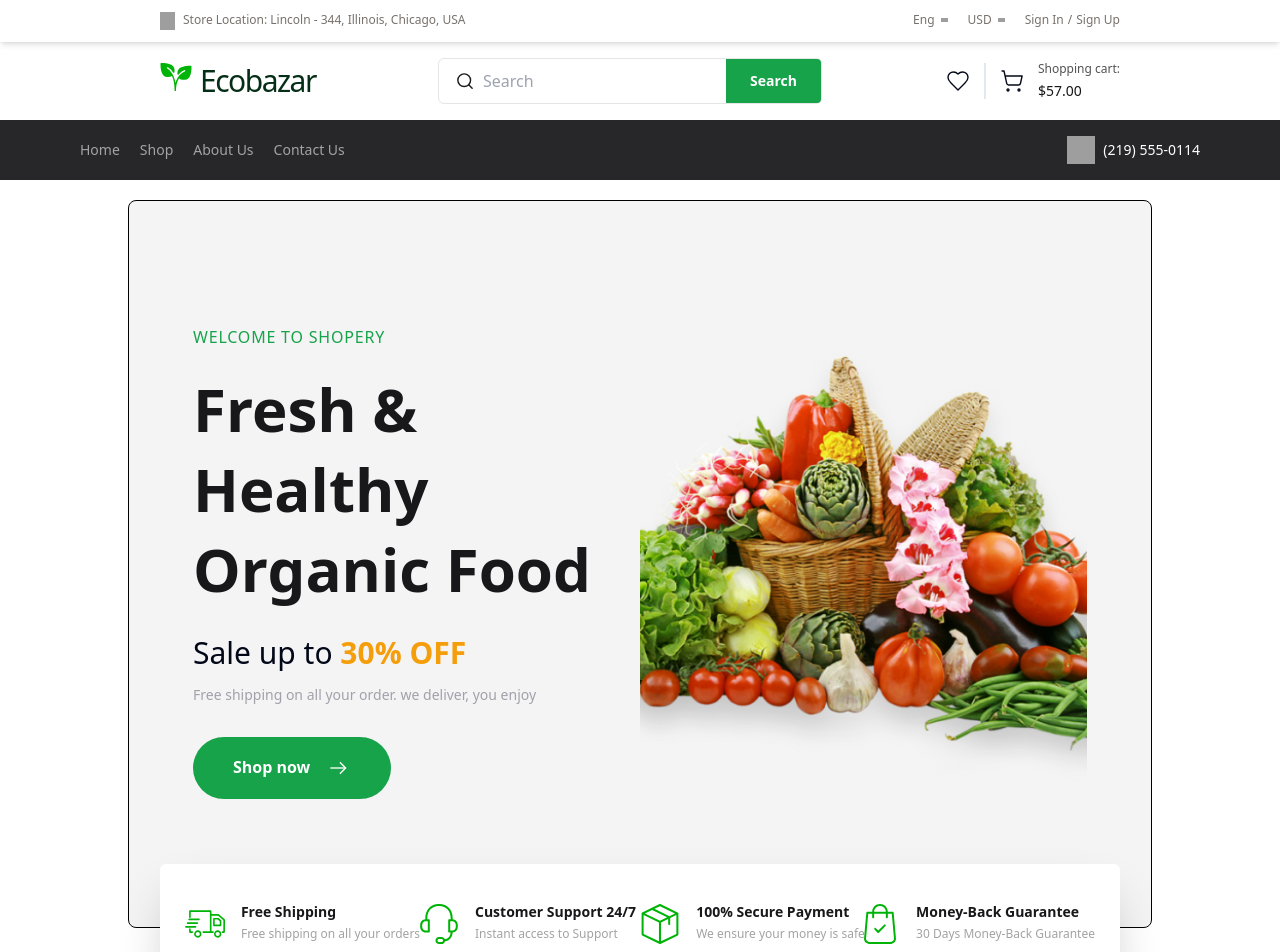
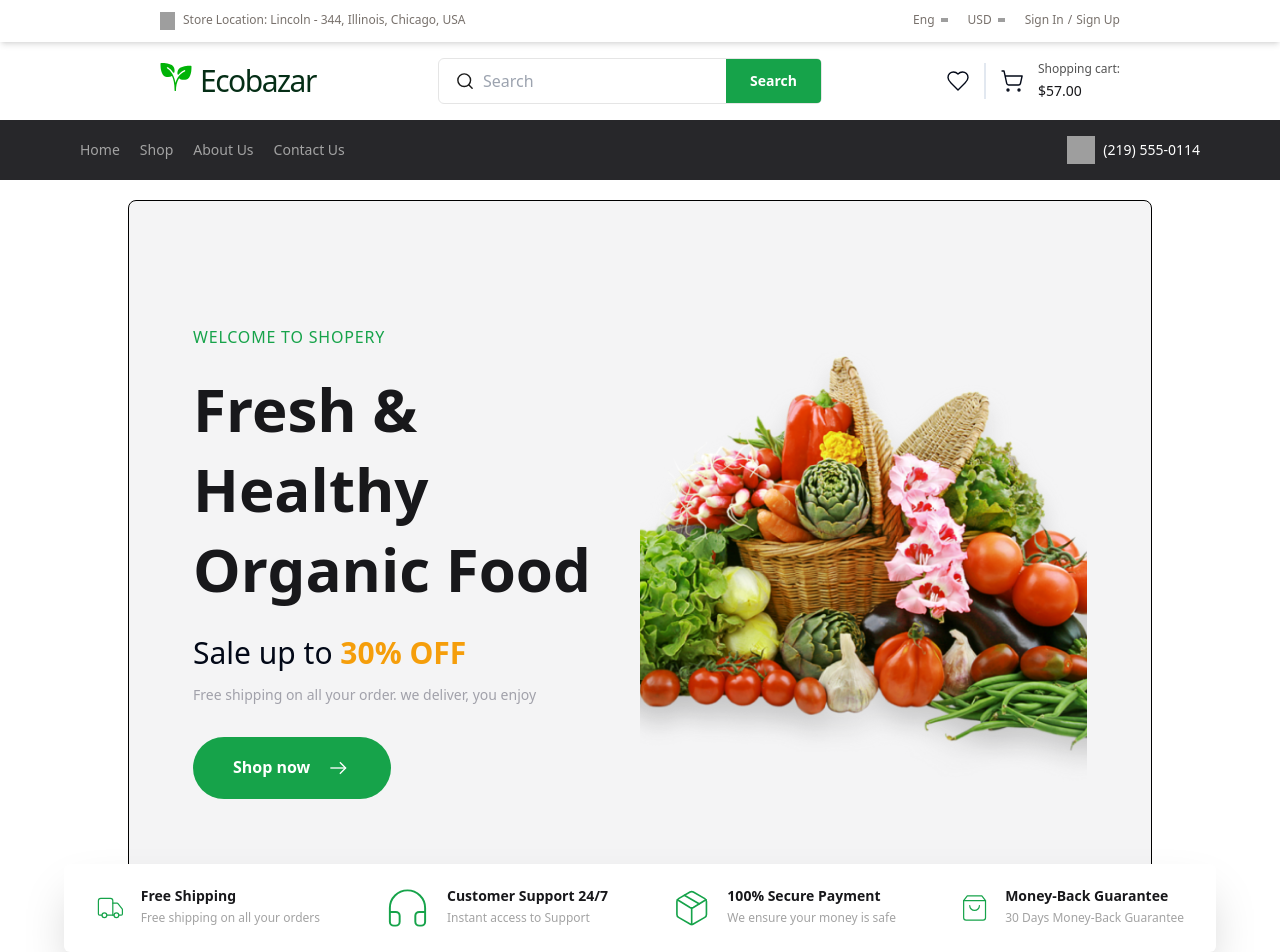
Before and after one commit to akshpnwr/organic-ecom, a React (Vite) app: page / in a window 1280 px wide. Shown: the top 952 px of the page. Built offline with nearby package versions, Linux system fonts and the light colour scheme; grey boxes are pictures that could not be loaded.

Commit message:
updates styles for hero section

```diff
--- a/src/components/hero/feature.tsx
+++ b/src/components/hero/feature.tsx
@@ -1,24 +1,21 @@
 interface FeatureProps {
-  src: string;
+  icon: JSX.Element;
   alt: string;
   title: string;
   description: string;
 }
 
-const Feature: React.FC<FeatureProps> = ({ src, alt, title, description }) => (
-  <div className="flex flex-col w-3/12 max-md:ml-0 max-md:w-full">
+const Feature: React.FC<FeatureProps> = ({ icon, title, description }) => (
+  <div className="flex group px-8 py-5 flex-col w-3/12 max-md:ml-0 max-md:w-full hover:bg-green-600 hover:text-white">
     <div className="flex grow gap-4 justify-center whitespace-nowrap max-md:mt-10">
-      <img
-        loading="lazy"
-        src={src}
-        alt={alt}
-        className="shrink-0 my-auto w-10 aspect-square"
-      />
+      {icon}
       <div className="flex flex-col grow shrink-0 justify-center basis-0 w-fit">
-        <div className="text-sm font-semibold leading-3 text-zinc-900">
+        <div className="text-sm font-semibold  group-hover:text-white leading-3 text-zinc-900">
           {title}
         </div>
-        <div className="mt-2 text-xs text-neutral-400">{description}</div>
+        <div className="mt-2 group-hover:text-white text-xs text-neutral-400">
+          {description}
+        </div>
       </div>
     </div>
   </div>
--- a/src/components/hero/featured-section.tsx
+++ b/src/components/hero/featured-section.tsx
@@ -1,31 +1,48 @@
 import React from "react";
 import Feature from "./feature";
-import deliveryTruck from "../../assets/images/delivery-truck.svg";
-import payment from "../../assets/images/package.svg";
-import headphones from "../../assets/images/headphones.svg";
-import shoppingBag from "../../assets/images/shopping-bag.svg";
+import { Headphones, Package, ShoppingBag, Truck } from "lucide-react";
 
 const features = [
   {
-    src: deliveryTruck,
+    icon: (
+      <Truck
+        strokeWidth="1px"
+        className="w-12 h-12 group-hover:scale-125 group-hover:text-white text-green-600"
+      />
+    ),
     alt: "Free Shipping Icon",
     title: "Free Shipping",
     description: "Free shipping on all your orders",
   },
   {
-    src: headphones,
+    icon: (
+      <Headphones
+        strokeWidth="1px"
+        className="w-12 h-12 group-hover:scale-125 group-hover:text-white text-green-600"
+      />
+    ),
     alt: "Customer Support Icon",
     title: "Customer Support 24/7",
     description: "Instant access to Support",
   },
   {
-    src: payment,
+    icon: (
+      <Package
+        strokeWidth="1px"
+        className="w-12 h-12 group-hover:scale-125 group-hover:text-white text-green-600"
+      />
+    ),
     alt: "Secure Payment Icon",
     title: "100% Secure Payment",
     description: "We ensure your money is safe",
   },
   {
-    src: shoppingBag,
+    icon: (
+      <ShoppingBag
+        strokeWidth="1px"
+        className="w-12 h-12 group-hover:scale-125 group-hover:text-white text-green-600"
+      />
+    ),
     alt: "Money-Back Guarantee Icon",
     title: "Money-Back Guarantee",
     description: "30 Days Money-Back Guarantee",
@@ -33,12 +50,12 @@ const features = [
 ];
 
 const FeatureSection: React.FC = () => (
-  <section className="md:w-3/4 md:mx-auto md:relative md:bottom-16 justify-between pb-10 md:p-10 bg-white rounded-md shadow-2xl max-md:px-5">
-    <div className="flex gap-5 max-md:flex-col max-md:gap-0">
+  <section className="max-w-6xl mx-auto md:relative md:bottom-16 justify-between bg-white rounded-md shadow-2xl">
+    <div className="flex max-md:flex-col max-md:gap-0">
       {features.map((feature, index) => (
         <Feature
           key={index}
-          src={feature.src}
+          icon={feature.icon as JSX.Element}
           alt={feature.alt}
           title={feature.title}
           description={feature.description}
```
